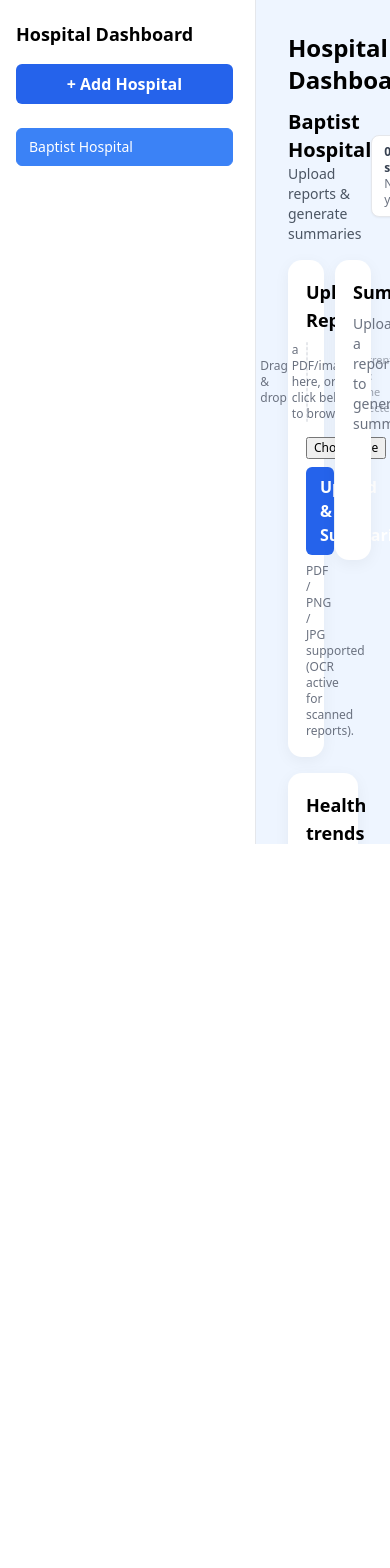
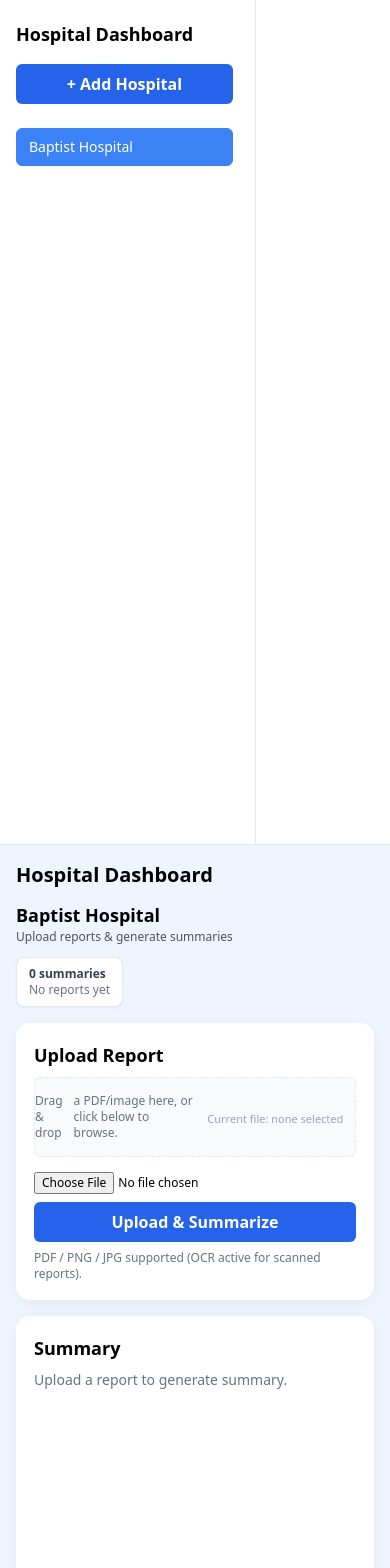
Before and after one commit to Aqib053/hospital-dashboard-app, a React (Vite) app in the folder frontend/: page / in a window 390 px wide. Shown: the top 1568 px of the page. Before the commit the page ends 844 px from the top, so only its background shows below. Built offline with nearby package versions, Linux system fonts and the light colour scheme.

Commit message:
Improve mobile responsiveness

```diff
--- a/frontend/src/App.jsx
+++ b/frontend/src/App.jsx
@@ -7,37 +7,7 @@ import LifestylePanel from "./components/LifestylePanel";
 import TrendsPanel from "./components/HealthTrends";
 import "./index.css";
 
-// Patterns to pull numeric values from extracted text (improved)
-const METRIC_PATTERNS = {
-  // HbA1c / Glycohemoglobin
-  HbA1c:
-    /(HbA1c|HbA1C|Glyco[\s-]*Hemoglobin|Glycated[\s-]*Haemoglobin)[^\d]{0,40}(\d+(\.\d+)?)/i,
-
-  // Fasting glucose: many labs write it differently
-  FastingGlucose:
-    /(Plasma[\s-]*Glucose\s*-\s*F|Fasting[\s\w:/-]*Glucose|Fasting\s*Plasma\s*Glucose|\bFPG\b)[^\d]{0,40}(\d+(\.\d+)?)/i,
-
-  // Post-prandial (PP) glucose
-  PPGlucose:
-    /(Plasma[\s-]*Glucose\s*-\s*PP|Post[\s-]*Prandial[\s\w:/-]*Glucose|PP\s*Glucose|\bPPG\b)[^\d]{0,40}(\d+(\.\d+)?)/i,
-
-  // Creatinine (usually stable wording)
-  Creatinine: /(Creatinine)[^\d]{0,40}(\d+(\.\d+)?)/i,
-};
-
-function extractMetricsFromText(text) {
-  const metrics = {};
-  if (!text) return metrics;
-
-  for (const [key, regex] of Object.entries(METRIC_PATTERNS)) {
-    const match = text.match(regex);
-    if (match && match[2]) {
-      const value = parseFloat(match[2]);
-      if (!Number.isNaN(value)) metrics[key] = value;
-    }
-  }
-  return metrics;
-}
+// ... METRIC_PATTERNS + extractMetricsFromText stay the same ...
 
 export default function App() {
   // Hospitals
@@ -46,8 +16,8 @@ export default function App() {
 
   // Current + history
   const [currentSummary, setCurrentSummary] = useState(null);
-  const [summaryHistory, setSummaryHistory] = useState({}); // { [hospital]: [records] }
-  const [historyFilter, setHistoryFilter] = useState("all"); // all | today | week
+  const [summaryHistory, setSummaryHistory] = useState({});
+  const [historyFilter, setHistoryFilter] = useState("all");
 
   const addHospital = () => {
     const name = prompt("Enter hospital name");
@@ -58,8 +28,6 @@ export default function App() {
   };
 
   const handleNewSummary = (hospital, data) => {
-    console.log("handleNewSummary received:", data);
-
     const metrics = extractMetricsFromText(
       data.extracted_text || data.summary || ""
     );
@@ -90,49 +58,50 @@ export default function App() {
   const summaryCount = hospitalSummaries.length;
   const lastSummaryTime = summaryCount ? hospitalSummaries[0].createdAt : null;
 
-  // filter history
   const now = new Date();
   const todayKey = now.toISOString().slice(0, 10);
   const filteredSummaries = hospitalSummaries.filter((item) => {
     if (historyFilter === "all") return true;
-
     if (historyFilter === "today") {
       return item.createdAt.slice(0, 10) === todayKey;
     }
-
     if (historyFilter === "week") {
       const d = new Date(item.createdAt);
       const diffDays = (now - d) / (1000 * 60 * 60 * 24);
       return diffDays <= 7;
     }
-
     return true;
   });
 
   return (
-    <div className="flex h-screen">
+    // 👇 responsive: column on mobile, row on md+
+    <div className="flex flex-col md:flex-row min-h-screen">
       {/* LEFT SIDEBAR */}
+      <div className="w-full md:w-64 border-b md:border-b-0 md:border-r bg-white">
         <HospitalList
           hospitals={hospitals}
           selected={selectedHospital}
           setSelected={setSelectedHospital}
           addHospital={addHospital}
         />
+      </div>
 
       {/* MAIN CONTENT */}
-      <div className="flex-1 p-8 overflow-y-auto bg-[#eef5ff]">
+      <div className="flex-1 p-4 md:p-8 overflow-y-auto bg-[#eef5ff]">
         {/* Header */}
-        <h1 className="text-2xl font-bold">Hospital Dashboard</h1>
+        <h1 className="text-xl md:text-2xl font-bold">Hospital Dashboard</h1>
 
-        <div className="flex items-center justify-between mt-3 mb-4">
+        <div className="flex flex-col md:flex-row md:items-center md:justify-between mt-3 mb-4 gap-3">
           <div>
-            <h2 className="text-xl font-semibold">{selectedHospital}</h2>
-            <p className="text-sm text-gray-600">
+            <h2 className="text-lg md:text-xl font-semibold">
+              {selectedHospital}
+            </h2>
+            <p className="text-xs md:text-sm text-gray-600">
               Upload reports &amp; generate summaries
             </p>
           </div>
 
-          <div className="px-3 py-2 rounded-lg bg-white shadow-sm border text-xs">
+          <div className="px-3 py-2 rounded-lg bg-white shadow-sm border text-xs self-start md:self-auto">
             <div className="font-semibold text-gray-700">
               {summaryCount} summaries
             </div>
@@ -145,29 +114,36 @@ export default function App() {
         </div>
 
         {/* Upload + summary row */}
-        <div className="grid grid-cols-2 gap-6">
+        <div className="grid grid-cols-1 lg:grid-cols-2 gap-4 md:gap-6">
           <UploadCard
             hospital={selectedHospital}
             onNewSummary={handleNewSummary}
-            // no loading overlay now → pass a no-op function
             setLoading={() => {}}
           />
           <SummaryCard summary={currentSummary} />
         </div>
 
         {/* AI health insights */}
+        <div className="mt-6">
           <InsightsPanel summary={currentSummary} />
+        </div>
 
         {/* Lifestyle suggestions */}
+        <div className="mt-6">
           <LifestylePanel summary={currentSummary} />
+        </div>
 
         {/* Health trends */}
+        <div className="mt-6">
           <TrendsPanel summaries={hospitalSummaries} />
+        </div>
 
         {/* History */}
         <div className="mt-8">
-          <div className="flex items-center justify-between mb-3">
-            <h3 className="text-xl font-semibold">Previous summaries</h3>
+          <div className="flex flex-col md:flex-row md:items-center md:justify-between mb-3 gap-3">
+            <h3 className="text-lg md:text-xl font-semibold">
+              Previous summaries
+            </h3>
             <div className="flex gap-2 text-xs">
               <button
                 onClick={() => setHistoryFilter("all")}
```
Lines whose indentation alone changed are shown as unchanged.
